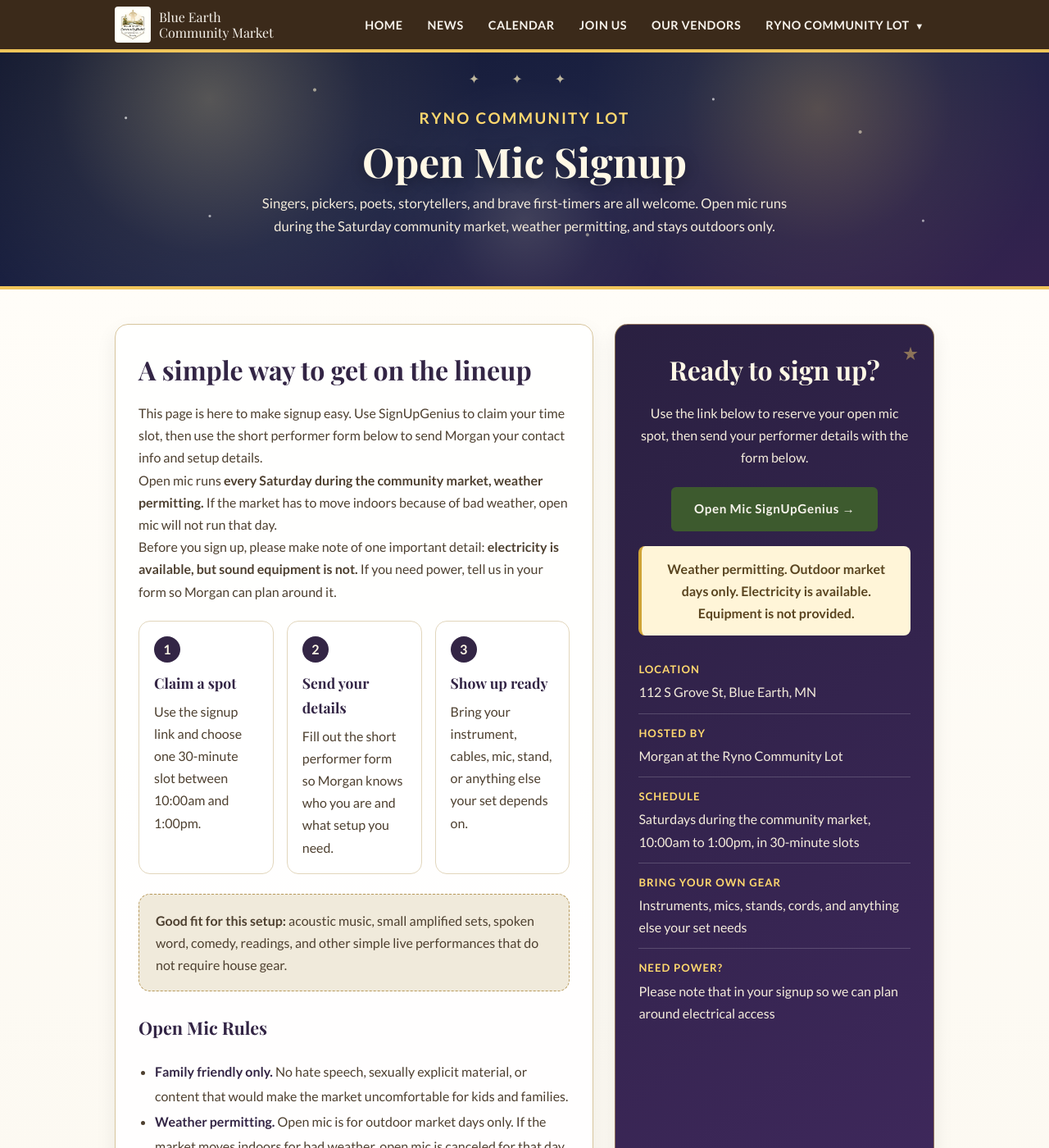
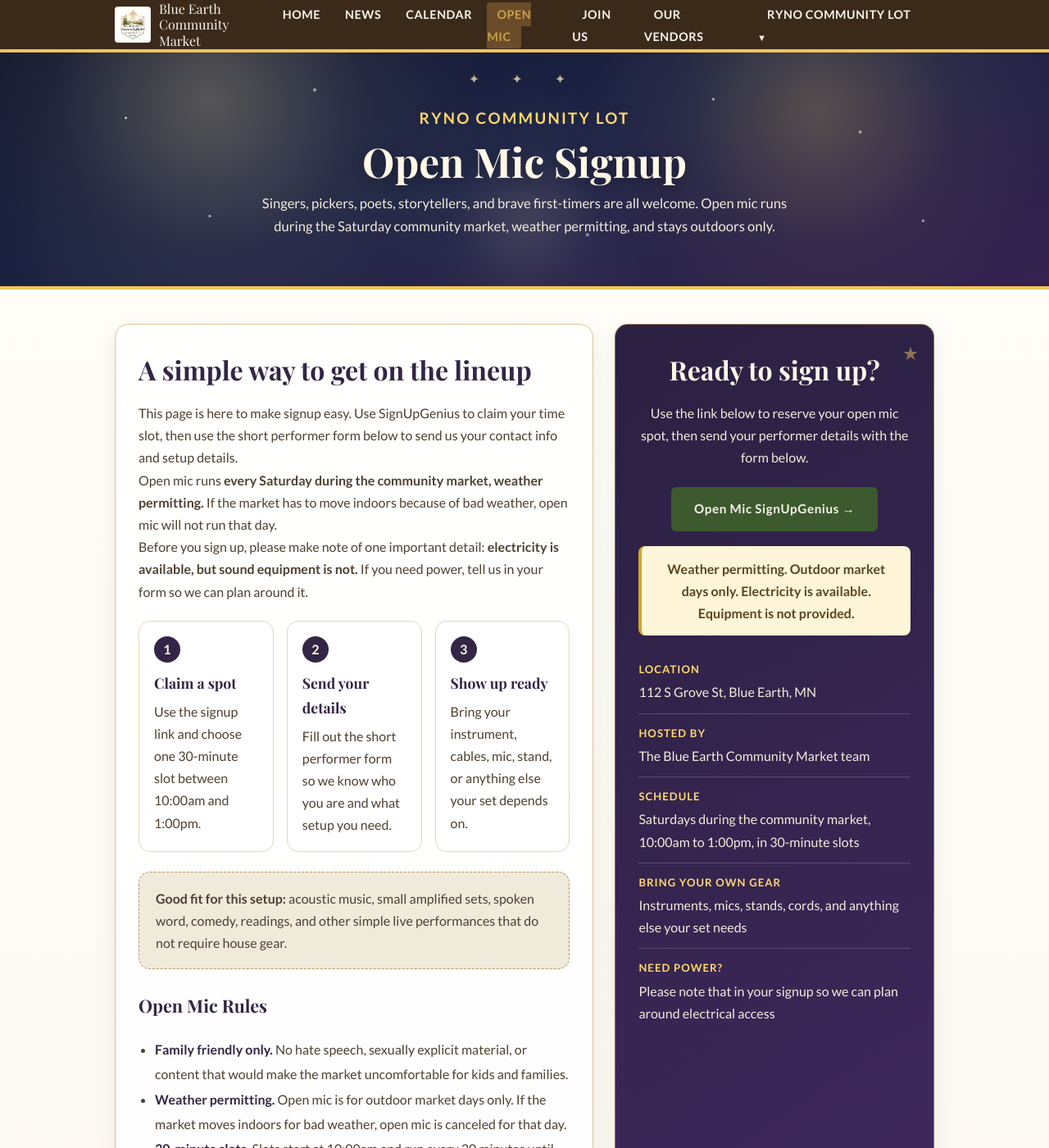
Before and after one commit to blueearthcommunitymarket/blueearthcommunitymarket.github.io, a Jekyll site: the page built from open-mic/index.html, in a window 1280 px wide and 1400 px high. Shown: the whole window at 82% size. Built offline with Jekyll 4.4.1, drawn with Linux system fonts in a browser that asks for light colours; some web fonts are replaced; some of the changed text lies outside the part shown.

Commit message:
Adjust open mic ownership and nav

```diff
--- a/_layouts/default.html
+++ b/_layouts/default.html
@@ -772,14 +772,14 @@
                 <li><a href="/" {% if page.url == '/' %}class="active"{% endif %}>Home</a></li>
                 <li><a href="/news/" {% if page.url contains '/news' %}class="active"{% endif %}>News</a></li>
                 <li><a href="/calendar/" {% if page.url contains '/calendar' %}class="active"{% endif %}>Calendar</a></li>
+                <li><a href="/open-mic/" {% if page.url contains '/open-mic' %}class="active"{% endif %}>Open Mic</a></li>
                 <li><a href="/vendors/" {% if page.url contains '/vendors' %}class="active"{% endif %}>Join Us</a></li>
                 <li><a href="/vendor-spotlight/" {% if page.url contains '/vendor-spotlight' %}class="active"{% endif %}>Our Vendors</a></li>
                 <li class="nav-dropdown">
-                    <a href="#" class="nav-dropdown-toggle" {% if page.url contains '/hi-way-motorfest' or page.url contains '/ryno-food-lot' or page.url contains '/rynos-rockin-roll-in' or page.url contains '/open-mic' %}class="active"{% endif %}>Ryno Community Lot</a>
+                    <a href="#" class="nav-dropdown-toggle" {% if page.url contains '/hi-way-motorfest' or page.url contains '/ryno-food-lot' or page.url contains '/rynos-rockin-roll-in' %}class="active"{% endif %}>Ryno Community Lot</a>
                     <ul class="nav-dropdown-menu">
                         <li><a href="/ryno-food-lot/" {% if page.url contains '/ryno-food-lot' %}class="active"{% endif %}>Ryno Food Lot</a></li>
                         <li><a href="/rynos-rockin-roll-in/" {% if page.url contains '/rynos-rockin-roll-in' %}class="active"{% endif %}>Rockin' Roll-In</a></li>
-                        <li><a href="/open-mic/" {% if page.url contains '/open-mic' %}class="active"{% endif %}>Open Mic Signup</a></li>
                         <li><a href="/hi-way-motorfest/" {% if page.url contains '/hi-way-motorfest' %}class="active"{% endif %}>Hi-Way Motorfest</a></li>
                     </ul>
                 </li>
--- a/open-mic/index.html
+++ b/open-mic/index.html
@@ -287,9 +287,9 @@
         <div class="openmic-grid">
             <div class="openmic-card">
                 <h2>A simple way to get on the lineup</h2>
-                <p>This page is here to make signup easy. Use SignUpGenius to claim your time slot, then use the short performer form below to send Morgan your contact info and setup details.</p>
+                <p>This page is here to make signup easy. Use SignUpGenius to claim your time slot, then use the short performer form below to send us your contact info and setup details.</p>
                 <p>Open mic runs <strong>every Saturday during the community market, weather permitting.</strong> If the market has to move indoors because of bad weather, open mic will not run that day.</p>
-                <p>Before you sign up, please make note of one important detail: <strong>electricity is available, but sound equipment is not.</strong> If you need power, tell us in your form so Morgan can plan around it.</p>
+                <p>Before you sign up, please make note of one important detail: <strong>electricity is available, but sound equipment is not.</strong> If you need power, tell us in your form so we can plan around it.</p>
 
                 <div class="steps">
                     <div class="step-card">
@@ -300,7 +300,7 @@
                     <div class="step-card">
                         <div class="step-number">2</div>
                         <h4>Send your details</h4>
-                        <p>Fill out the short performer form so Morgan knows who you are and what setup you need.</p>
+                        <p>Fill out the short performer form so we know who you are and what setup you need.</p>
                     </div>
                     <div class="step-card">
                         <div class="step-number">3</div>
@@ -338,7 +338,7 @@
                     </li>
                     <li>
                         <span class="detail-label">Hosted By</span>
-                        Morgan at the Ryno Community Lot
+                        The Blue Earth Community Market team
                     </li>
                     <li>
                         <span class="detail-label">Schedule</span>
@@ -358,8 +358,8 @@
 
         <div class="card openmic-form-card">
             <div class="section-label">Performer Form</div>
-            <h2>Send Morgan Your Performer Details</h2>
-            <p class="openmic-form-intro">After you claim a slot on SignUpGenius, fill this out so Morgan knows who to expect, what kind of act you are bringing, and whether you need electricity.</p>
+            <h2>Send Us Your Performer Details</h2>
+            <p class="openmic-form-intro">After you claim a slot on SignUpGenius, fill this out so we know who to expect, what kind of act you are bringing, and whether you need electricity.</p>
             <hr class="divider">
             <form action="https://script.google.com/macros/s/AKfycbxXq-ASfHPGtE0PARnjhXWpPxBqBr9wJDIdk2r-qXpi6pMhL_iSbopPmQfczxhzUuko/exec" method="POST">
                 <input type="hidden" name="_name" value="Ryno Community Lot Open Mic Signups 2026">
@@ -432,7 +432,7 @@
                 </div>
 
                 <div class="form-field">
-                    <label for="notes">Anything else Morgan should know?</label>
+                    <label for="notes">Anything else we should know?</label>
                     <textarea id="notes" name="notes" placeholder="Questions, special setup notes, or anything helpful..."></textarea>
                 </div>
 
@@ -453,7 +453,7 @@
                 <div class="form-submit">
                     <button type="submit" class="btn btn-primary">Send Performer Details</button>
                 </div>
-                <p class="form-note" style="margin-top: 14px;">Questions? Contact Morgan at <a href="mailto:rynorepair@gmail.com">rynorepair@gmail.com</a>.</p>
+                <p class="form-note" style="margin-top: 14px;">Questions? Contact us at <a href="mailto:info@blueearthcommunitymarket.com">info@blueearthcommunitymarket.com</a>.</p>
             </form>
         </div>
     </div>
```
